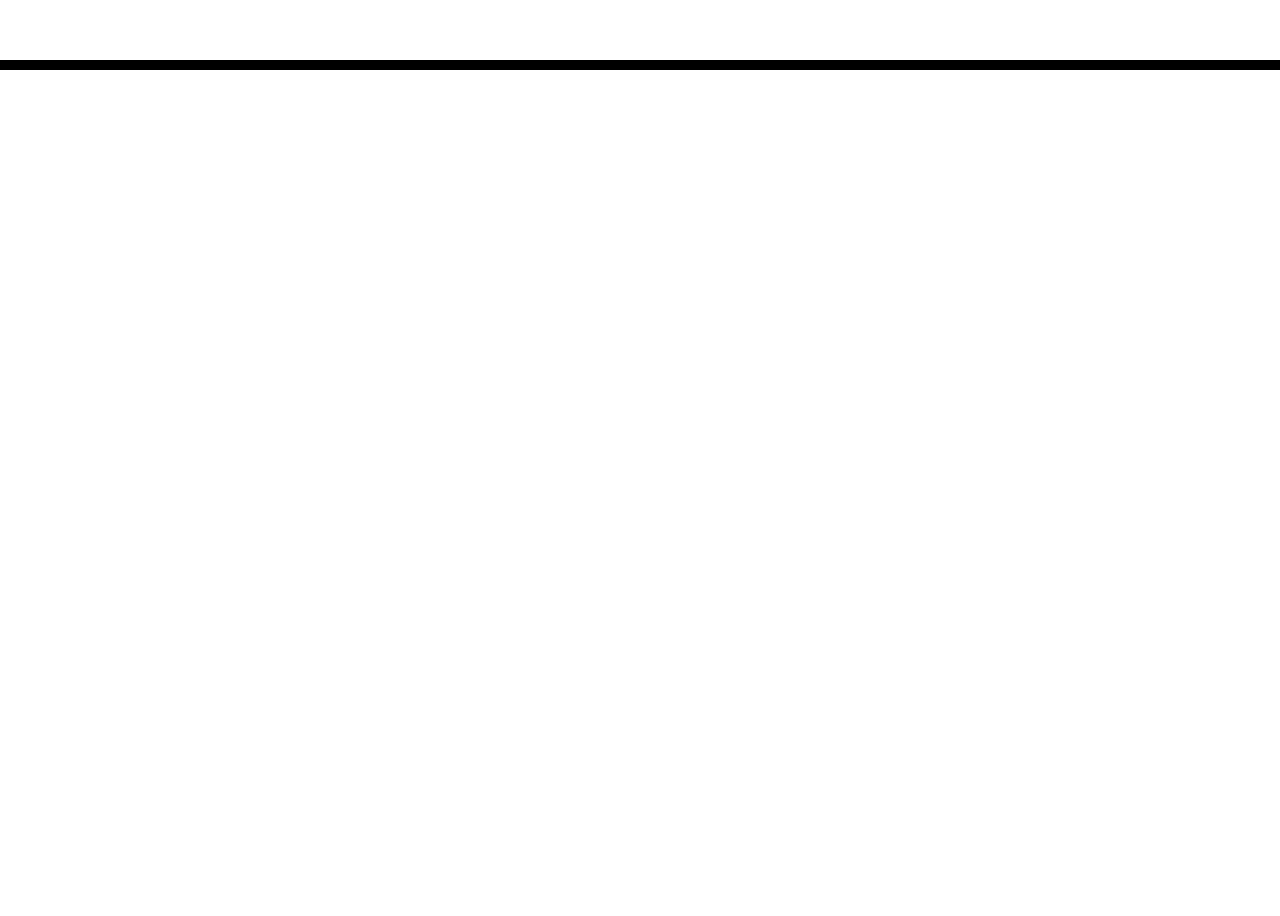
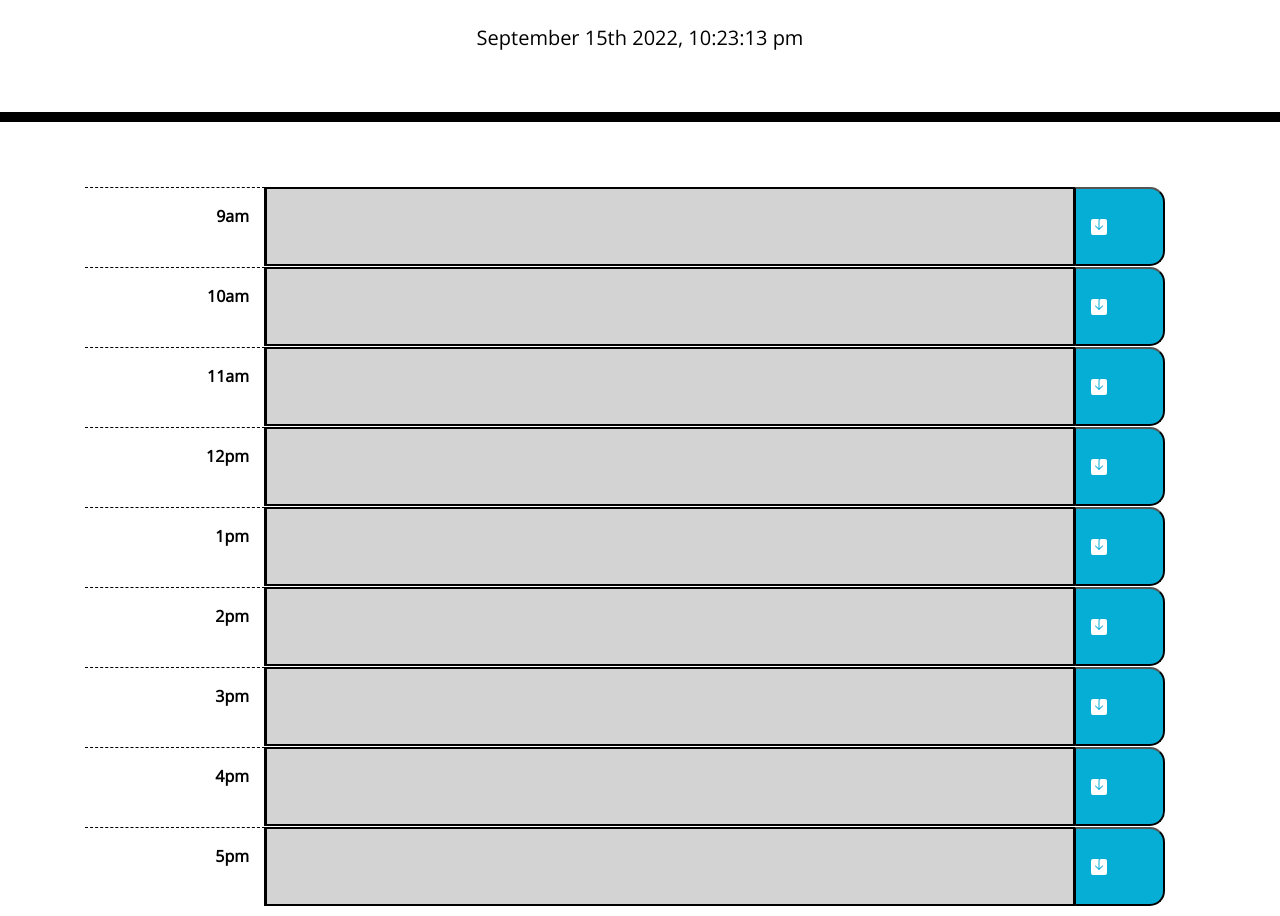
Before and after one commit to chikn4theWIN/calender-project, a plain HTML site: page index.html in a window 1280 px wide. Shown: the part 198-1114 px from the top of the page. Before the commit the page ends 800 px from the top, so only its background shows below. Drawn offline with nearby package versions, Linux system fonts and the light colour scheme; files that its build step writes are made by us from their sources.

Commit message:
finished project

```diff
--- a/assets/css/style.css
+++ b/assets/css/style.css
@@ -1,3 +1,5 @@
+/* All css styling */
+
 body {
   font-family: 'Open Sans', sans-serif;
   font-size: 16px;
@@ -10,7 +12,6 @@ textarea{
   resize: none;
   color: #000000;
   border-left: 1px solid black;
-  padding: 10px;
 }
 
 .jumbotron {
@@ -33,13 +34,21 @@ textarea{
 .row {
   white-space: pre-wrap;
   height: 80px;
-  border-top: 1px solid white;;
+  border-top: 1px solid white;
 }
 
 .hour {
   background-color: #ffffff;
   color: #000000;
   border-top: 1px dashed #000000;
+  border-right: 1px solid black;
+}
+
+.hour p {
+  float: right;
+  margin: 0 auto;
+  padding-top: 1.5vw;
+  font-weight: bold;
 }
 
 .past {
@@ -69,3 +78,19 @@ textarea{
   font-size: 20px;
   transition: all .3s ease-in-out;
 }
+
+.text-content {
+  color: #000000;
+  font-weight: bold;
+  border: 2px solid black;
+}
+
+button img {
+  align-items: center;
+  float: left;
+}
+
+.container {
+  margin-bottom: 5vw;
+  margin-top: 5vw;
+}
--- a/assets/js/script.js
+++ b/assets/js/script.js
@@ -0,0 +1,59 @@
+// ENTIRE FUNCTION FOR THE PAGE.
+$(document).ready(function () {
+
+    // Instantly display the user's current local date and time.
+    setInterval(function () {
+        $("#currentDay").text(moment().format("MMMM Do YYYY, h:mm:ss a"))
+    }, 0, 1000);
+
+    // When the save button is clicked, save the text content and the time content to localStorage.
+    $(".saveBtn").on("click", function() {
+        var text = $(this).siblings(".text-content").val();
+        var time = $(this).parent().attr("id");
+        localStorage.setItem(time, text);
+    })
+
+    // Get the value of each localStorage item to display on screen.
+    $("#hour9 .text-content").val(localStorage.getItem("hour9"));
+    $("#hour10 .text-content").val(localStorage.getItem("hour10"));
+    $("#hour11 .text-content").val(localStorage.getItem("hour11"));
+    $("#hour12 .text-content").val(localStorage.getItem("hour12"));
+    $("#hour13 .text-content").val(localStorage.getItem("hour13"));
+    $("#hour14 .text-content").val(localStorage.getItem("hour14"));
+    $("#hour15 .text-content").val(localStorage.getItem("hour15"));
+    $("#hour16 .text-content").val(localStorage.getItem("hour16"));
+    $("#hour17 .text-content").val(localStorage.getItem("hour17"));
+
+// Identify which color the row should be, based off the time of the day.
+function whichHour () {
+    // Identify the current hour of the day.
+    var currentHour = moment().hour();
+
+    // Based on the time of the day, change the color of the patricular hours row.
+    $(".hours").each(function () {
+        var rowHour = parseInt($(this).attr("id").split("hour")[1]);
+        console.log(rowHour, currentHour);
+
+        // If the row's hour is less than the current hour, make the box grey.
+        if (rowHour < currentHour) {
+            $(this).children(".text-content").addClass("past");
+            $(this).children(".text-content").removeClass("present");
+            $(this).children(".text-content").removeClass("future");
+        }
+        // If the row's hour is the same as the current hour, make the box red.
+        else if (rowHour === currentHour) {
+            $(this).children(".text-content").removeClass("past");
+            $(this).children(".text-content").addClass("present");
+            $(this).children(".text-content").removeClass("future");
+        }
+        // If the row's hour is greater than the current hour, make the box green.
+        else {
+            $(this).children(".text-content").removeClass("past");
+            $(this).children(".text-content").removeClass("present");
+            $(this).children(".text-content").addClass("future");
+        }
+     });
+  }
+  // Run the function again.
+  whichHour();
+});
--- a/index.html
+++ b/index.html
@@ -1,38 +1,88 @@
 <!DOCTYPE html>
 <html lang="en">
+<!-- Start of the head -->
   <head>
     <meta charset="UTF-8" />
     <meta name="viewport" content="width=device-width, initial-scale=1.0" />
     <meta http-equiv="X-UA-Compatible" content="ie=edge" />
-    <link
-      rel="stylesheet"
-      href="https://stackpath.bootstrapcdn.com/bootstrap/4.3.1/css/bootstrap.min.css"
-    />
-    <link
-      rel="stylesheet"
-      href="https://use.fontawesome.com/releases/v5.8.1/css/all.css"
-      integrity="sha384-50oBUHEmvpQ+1lW4y57PTFmhCaXp0ML5d60M1M7uH2+nqUivzIebhndOJK28anvf"
-      crossorigin="anonymous"
-    />
-    <link
-      href="https://fonts.googleapis.com/css?family=Open+Sans&display=swap"
-      rel="stylesheet"
-    />
-    <link rel="stylesheet" href="style.css" />
+    <link rel="stylesheet" href="https://stackpath.bootstrapcdn.com/bootstrap/4.3.1/css/bootstrap.min.css"/>
+    <link rel="stylesheet" href="https://use.fontawesome.com/releases/v5.8.1/css/all.css" integrity="sha384-50oBUHEmvpQ+1lW4y57PTFmhCaXp0ML5d60M1M7uH2+nqUivzIebhndOJK28anvf" crossorigin="anonymous"/>
+    <link href="https://fonts.googleapis.com/css?family=Open+Sans&display=swap" rel="stylesheet"/>
+    <link rel="stylesheet" href="assets/css/style.css" />
     <title>Work Day Scheduler</title>
   </head>
+<!-- End of the head-->
+<!-- Start of the body -->
+  <body>
+  <!-- Start of the header -->
+    <header class="jumbotron bg-success-gradient ">
+      <h1 class="display-3 font-weight-bold pb-3">Work Day Scheduler</h1>
+      <p class="lead">A simple calendar app for scheduling your work day</p>
+      <div id="currentDay" class="text-black lead pt-3"><div>
+    </header>
+  <!-- End of the header -->
+  <!-- Start of the calender container -->
+    <div class="container">
+      <!-- Div for each hour -->
+        <div id="hour9" class="row hours col-12">
+          <div class="col-2 hour"><p>9am</p></div>
+          <input id="textarea" class="text-content col-9"></input>
+          <button class="saveBtn col-1"><img src="./assets/images/save (1).svg"></button>
+        </div>
 
-  <body>
-    <header class="jumbotron">
-      <h1 class="display-3">Work Day Scheduler</h1>
-      <p class="lead">A simple calendar app for scheduling your work day</p>
-      <p id="currentDay" class="lead"></p>
-    </header>
-    <div class="container">
-      <!-- Timeblocks go here -->
+        <div id="hour10" class="row hours col-12">
+          <div class="col-2 hour"><p>10am</p></div>
+          <input id="textarea" class="text-content col-9"></input>
+          <button class="saveBtn col-1"><img src="./assets/images/save (1).svg"></button>
+        </div>
+
+        <div id="hour11" class="row hours col-12">
+          <div class="col-2 hour"><p>11am</p></div>
+          <input id="textarea" class="text-content col-9"></input>
+          <button class="saveBtn col-1"><img src="./assets/images/save (1).svg"></button>
+        </div>
+
+        <div id="hour12" class="row hours col-12">
+          <div class="col-2 hour"><p>12pm</p></div>
+          <input id="textarea" class="text-content col-9"></input>
+          <button class="saveBtn col-1"><img src="./assets/images/save (1).svg"></button>
+        </div>
+
+        <div id="hour13" class="row hours col-12">
+          <div class="col-2 hour"><p>1pm</p></div>
+          <input id="textarea" class="text-content col-9"></input>
+          <button class="saveBtn col-1"><img src="./assets/images/save (1).svg"></button>
+        </div>
+
+        <div id="hour14" class="row hours col-12">
+          <div class="col-2 hour"><p>2pm</p></div>
+          <input id="textarea" class="text-content col-9"></input>
+          <button class="saveBtn col-1"><img src="./assets/images/save (1).svg"></button>
+        </div>
+
+        <div id="hour15" class="row hours col-12">
+          <div class="col-2 hour"><p>3pm</p></div>
+          <input id="textarea" class="text-content col-9"></input>
+          <button class="saveBtn col-1"><img src="./assets/images/save (1).svg"></button>
+        </div>
+
+        <div id="hour16" class="row hours col-12">
+          <div class="col-2 hour"><p>4pm</p></div>
+          <input id="textarea" class="text-content col-9"></input>
+          <button class="saveBtn col-1"><img src="./assets/images/save (1).svg"></button>
+        </div>
+
+        <div id="hour17" class="row hours col-12">
+          <div class="col-2 hour"><p>5pm</p></div>
+          <input id="textarea" class="text-content col-9"></input>
+          <button class="saveBtn col-1"><img src="./assets/images/save (1).svg"></button>
+        </div>
     </div>
-
+  <!-- End of the calender container div -->
     <script src="https://code.jquery.com/jquery-3.4.1.min.js"></script>
     <script src="https://cdnjs.cloudflare.com/ajax/libs/moment.js/2.24.0/moment.min.js"></script>
+    <script src="assets/js/script.js"></script>
   </body>
+<!-- End of body -->
 </html>
+<!-- End of the page :)-->
```
Also changed, not shown: assets/images/save (1).svg (added).
